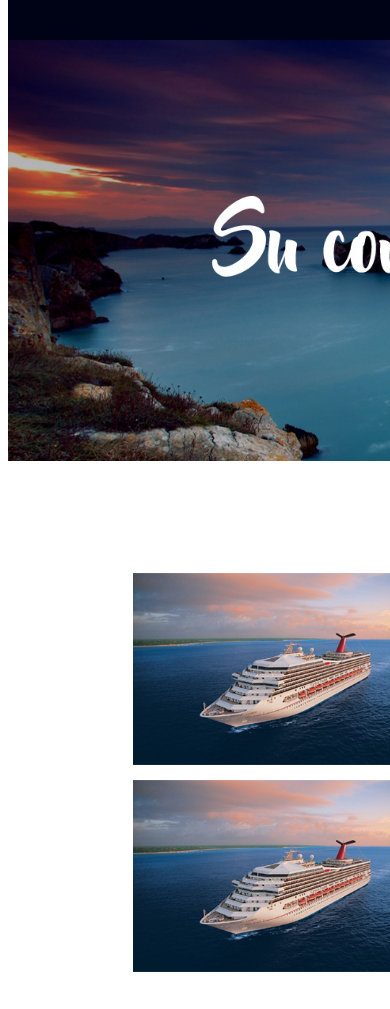
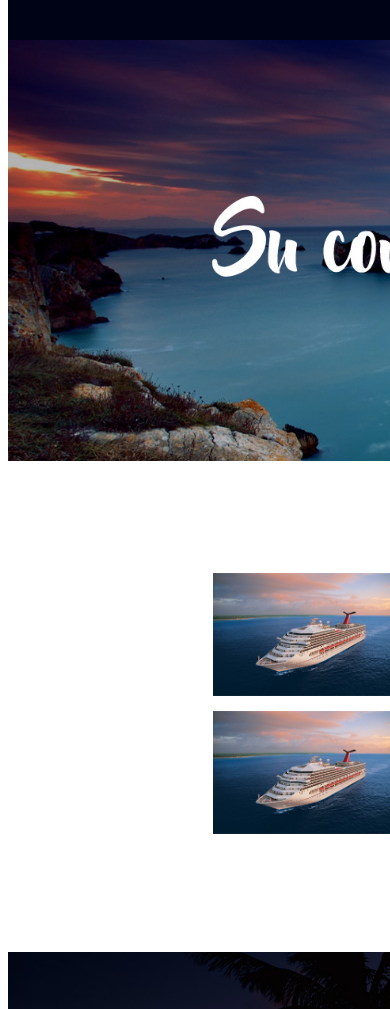
Before and after one commit to jeanToru/Quiz_Web2, a website: page index.html in a window 390 px wide. Shown: the part 84-1093 px from the top of the page. Drawn offline with Linux system fonts and the light colour scheme.

Commit message:
Adactive Movil y estilos

```diff
--- a/sass/breakpoint/_movil.scss
+++ b/sass/breakpoint/_movil.scss
@@ -0,0 +1,18 @@
+@media(max-width: 767px){
+
+    #content img {
+        width: 16%;
+        margin-left: 8%;
+    }
+
+    .imagenes + .imagenes {
+        margin-top: 1%;
+        margin-left: 0%;
+
+    }
+
+    #content .barco {
+        margin-left: 18%;
+    }
+
+}
--- a/sass/breakpoint/_tablet.scss
+++ b/sass/breakpoint/_tablet.scss
@@ -22,10 +22,6 @@
         width: 25%;
     }
 
-    .imagenes {
-        width: 25%;
-    }
-
     .imagenes + .imagenes {
         margin-top: 1%;
     }
```
Also changed, not shown: css/style.css.
